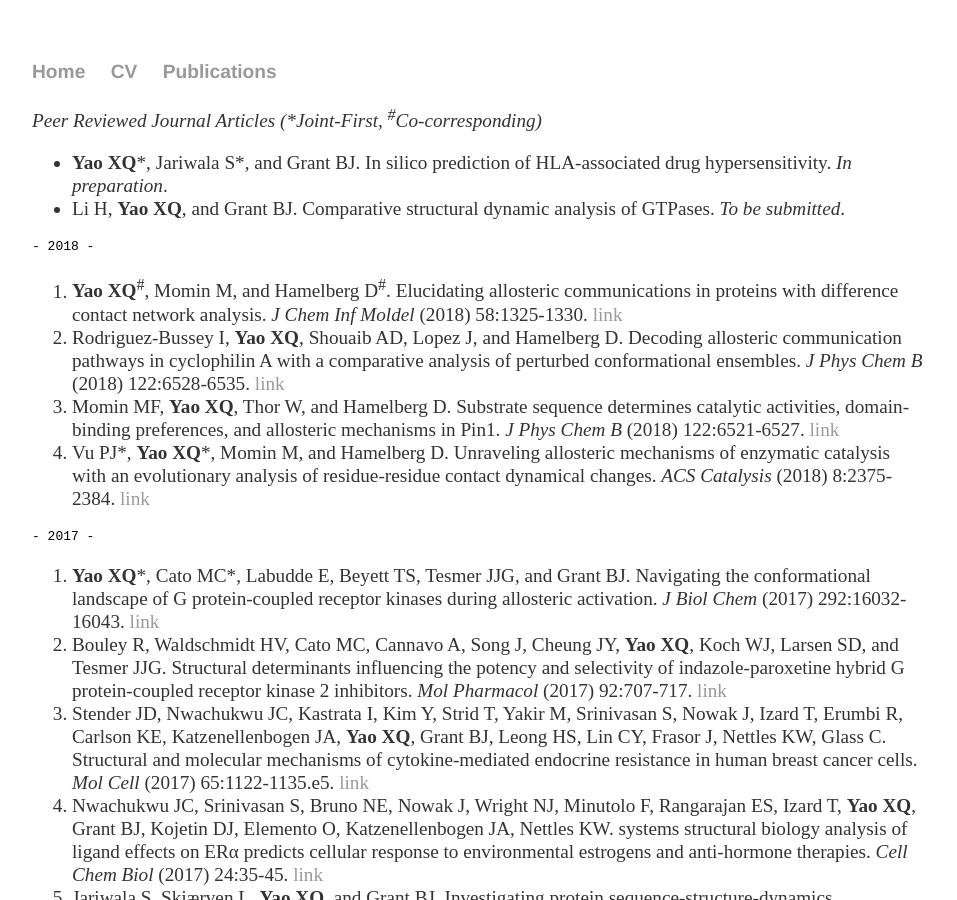
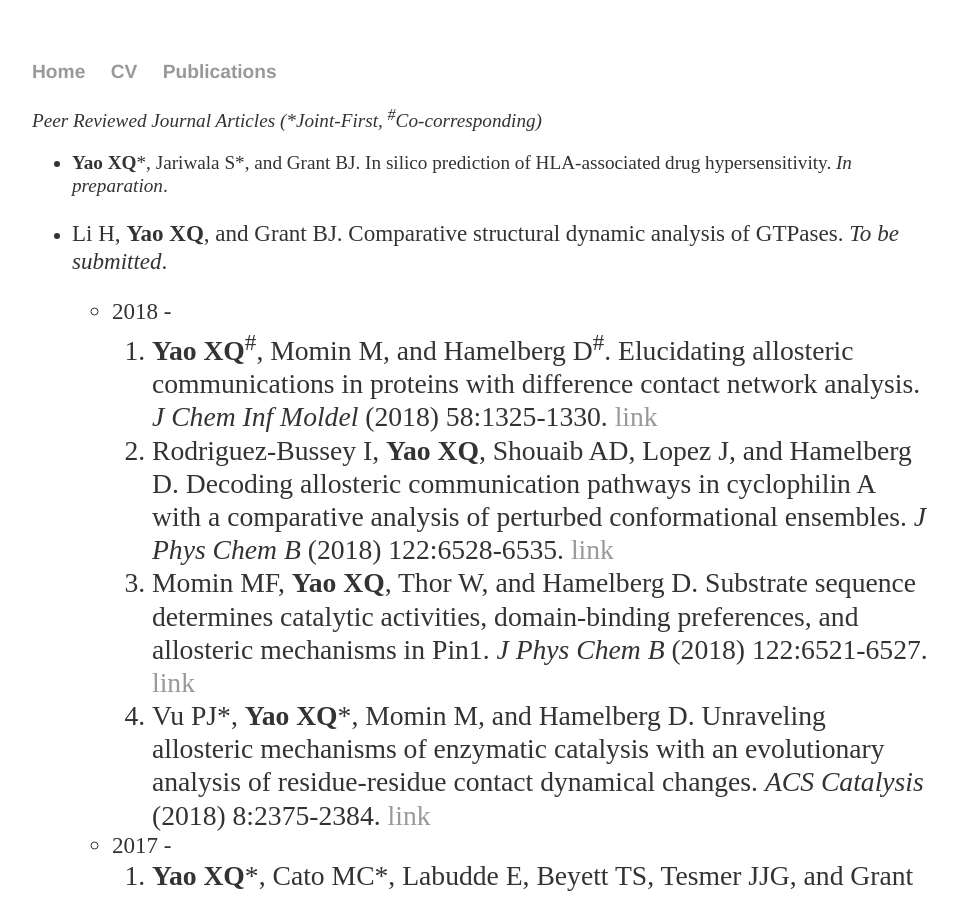
Before and after one commit to xinqyao/xinqyao.github.io, a Jekyll site: the page built from publications/index.md, in a window 1280 px wide and 900 px high. Shown: the whole window, without its empty margins (160-1117 px from the left). Built offline with Jekyll 4.4.1, drawn with Linux system fonts in a browser that asks for light colours.

Commit message:
Update index.md

```diff
--- a/publications/index.md
+++ b/publications/index.md
@@ -6,16 +6,13 @@ title: "Publications of Xin-Qiu Yao"
 *Peer Reviewed Journal Articles (\*Joint-First, <sup>#</sup>Co-corresponding)*
 - **Yao XQ**\*, Jariwala S\*, and Grant BJ. In silico prediction of HLA-associated drug hypersensitivity. *In preparation*.
 - Li H, **Yao XQ**, and Grant BJ. Comparative structural dynamic analysis of GTPases. *To be submitted*.
-<pre>
-- 2018 -
-</pre>
+
+    - 2018 -
 1. **Yao XQ**<sup>#</sup>, Momin M, and Hamelberg D<sup>#</sup>. Elucidating allosteric communications in proteins with difference contact network analysis. *J Chem Inf Moldel* (2018) 58:1325-1330. [link](https://doi.org/10.1021/acs.jcim.8b00250)
 2. Rodriguez-Bussey I, **Yao XQ**, Shouaib AD, Lopez J, and Hamelberg D. Decoding allosteric communication pathways in cyclophilin A with a comparative analysis of perturbed conformational ensembles. *J Phys Chem B* (2018) 122:6528-6535. [link](https://doi.org/10.1021/acs.jpcb.8b03824)
 3. Momin MF, **Yao XQ**, Thor W, and Hamelberg D. Substrate sequence determines catalytic activities, domain-binding preferences, and allosteric mechanisms in Pin1. *J Phys Chem B* (2018) 122:6521-6527. [link](https://doi.org/10.1021/acs.jpcb.8b038192)
 4. Vu PJ\*, **Yao XQ**\*, Momin M, and Hamelberg D. Unraveling allosteric mechanisms of enzymatic catalysis with an evolutionary analysis of residue-residue contact dynamical changes. *ACS Catalysis* (2018) 8:2375-2384. [link](https://doi.org/10.1021/acscatal.7b04263)
-<pre>
-- 2017 -
-</pre>
+    - 2017 -
 5. **Yao XQ**\*, Cato MC\*, Labudde E, Beyett TS, Tesmer JJG, and Grant BJ. Navigating the conformational landscape of G protein-coupled receptor kinases during allosteric activation. *J Biol Chem* (2017) 292:16032-16043. [link](https://doi.org/10.1074/jbc.m117.807461)
 6. Bouley R, Waldschmidt HV, Cato MC, Cannavo A, Song J, Cheung JY, **Yao XQ**, Koch WJ, Larsen SD, and Tesmer JJG. Structural determinants influencing the potency and selectivity of indazole-paroxetine hybrid G protein-coupled receptor kinase 2 inhibitors. *Mol Pharmacol* (2017) 92:707-717. [link](https://doi.org/10.1124/mol.117.110130)
 7. Stender JD, Nwachukwu JC, Kastrata I, Kim Y, Strid T, Yakir M, Srinivasan S, Nowak J, Izard T, Erumbi R, Carlson KE, Katzenellenbogen JA, **Yao XQ**, Grant BJ, Leong HS, Lin CY, Frasor J, Nettles KW, Glass C. Structural and molecular mechanisms of cytokine-mediated endocrine resistance in human breast cancer cells. *Mol Cell* (2017) 65:1122-1135.e5. [link](https://doi.org/10.1016/j.molcel.2017.02.008)
```
